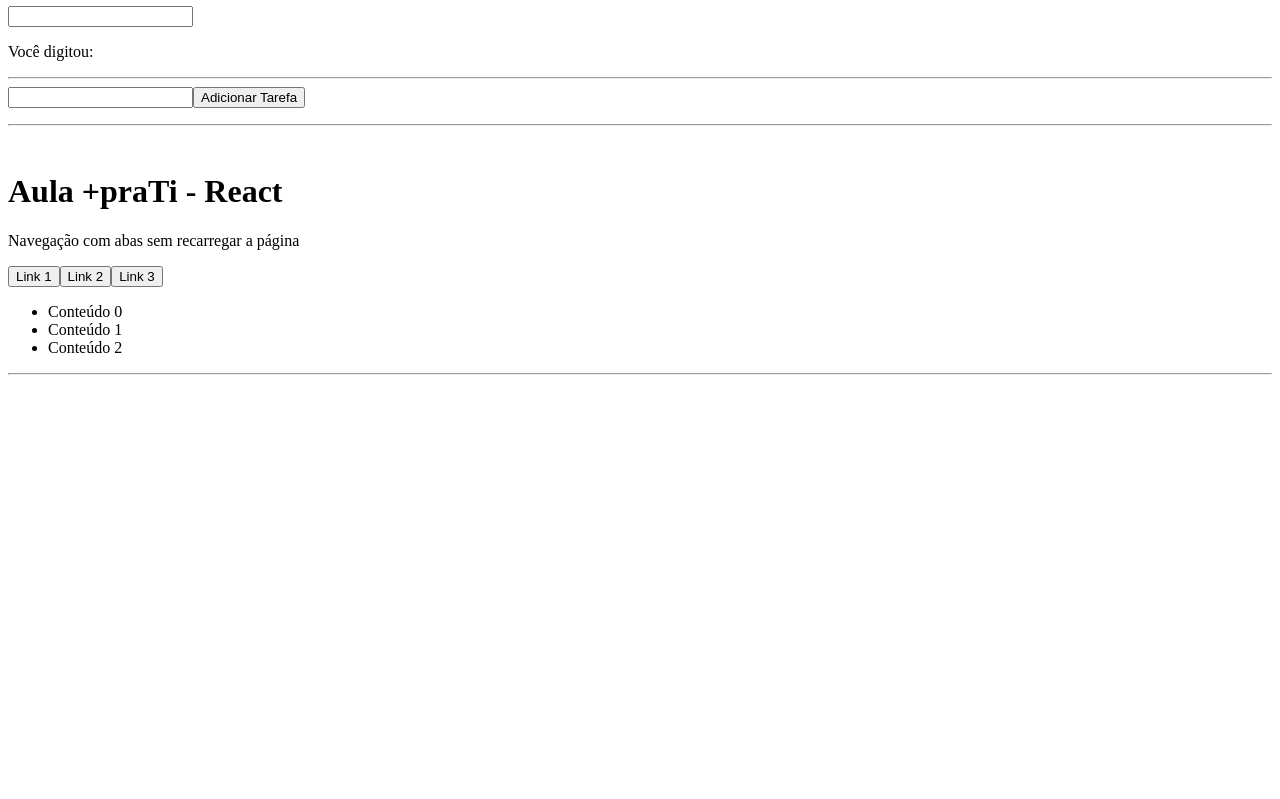
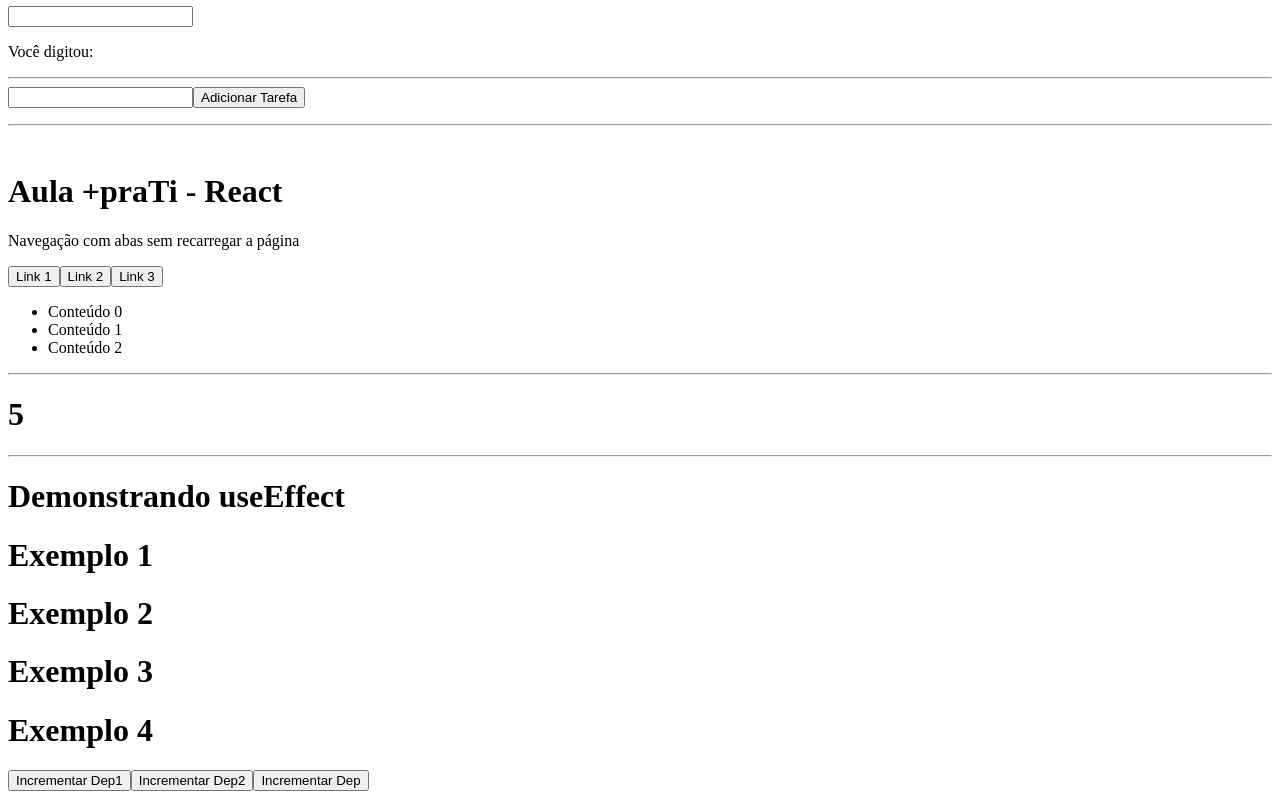
Before and after one commit to gabrielwillianfb/Studying-React, a React (Create React App) app: page / in a window 1280 px wide. Shown: the part 285-1084 px from the top of the page. Before the commit the page ends 800 px from the top, so only its background shows below. Built offline with nearby package versions, Linux system fonts and the light colour scheme; the HTML template or start-up script is replaced by a standard one.

Commit message:
Adicionado componentes para testar o LifeCycle do useEffect

```diff
--- a/src/App.js
+++ b/src/App.js
@@ -4,6 +4,8 @@ import Counter from "./components/UniqueComponents/Counter";
 import MirrorText from "./components/UniqueComponents/MirrorText";
 import ToDoList from "./components/UniqueComponents/ToDoList";
 import NavegacaoComAbas from "./components/UniqueComponents/NevegacaoComAbas";
+import TimerComponent from "./components/UniqueComponents/LifeCycle";
+import UseEffectDefinition from "./components/UniqueComponents/LifeCycle2";
 
 const item = {
   author: "Gabriel",
@@ -26,6 +28,9 @@ function App() {
       <hr></hr>
       <NavegacaoComAbas />
       <hr></hr>
+      <TimerComponent />
+      <hr></hr>
+      <UseEffectDefinition />
     </>
   );
 }
--- /dev/null
+++ b/src/components/UniqueComponents/LifeCycle.js
@@ -0,0 +1,24 @@
+import { useState, useEffect } from "react";
+
+function TimerComponent() {
+  const [count, setCount] = useState(0);
+
+  // useEffect é um hook que executa um efeito colateral
+  // O efeito aqui é iniciar um temporizador que incrementa 'count' a cada segundo
+  useEffect(() => {
+    const timerId = setInterval(() => {
+      setCount((prevCount) => prevCount + 1);
+    }, 1000);
+
+    return () => {
+      clearInterval(timerId);
+      console.log("Timer foi limpo");
+    };
+  }, []);
+  // O array vazio como segundo argumento garante que o efeito só será executado uma vez, após a montagem do componente
+
+  // Renderiza um elemento <h1> que exibe o valor atual de 'count'
+  return <h1>{count}</h1>;
+}
+
+export default TimerComponent;
--- /dev/null
+++ b/src/components/UniqueComponents/LifeCycle2.js
@@ -0,0 +1,69 @@
+import { useEffect, useState } from 'react';
+
+// Exemplo 1: useEffect sem dependências
+function Example1() {
+    useEffect(() => {
+        // Este efeito será executado após cada renderização, tanto na montagem quanto nas atualizações do componente.
+        console.log('Efeito sem dependências: montado ou atualizado');
+    });
+
+    return <h1>Exemplo 1</h1>;
+}
+
+// Exemplo 2: useEffect com dependências
+function Example2({ dependencia1, dependencia2 }) {
+    useEffect(() => {
+        // Este efeito será executado apenas na montagem inicial e sempre que 'dependencia1' ou 'dependencia2' mudarem.
+        console.log('Efeito com dependências: montado ou dependência mudou');
+    }, [dependencia1, dependencia2]);
+
+    return <h1>Exemplo 2</h1>;
+}
+
+// Exemplo 3: useEffect que executa apenas na montagem
+function Example3() {
+    useEffect(() => {
+        console.log('Efeito uma vez na montagem');
+    }, []);
+
+    return <h1>Exemplo 3</h1>;
+}
+
+// Exemplo 4: useEffect com função de limpeza
+function Example4({ dependencia }) {
+    useEffect(() => {
+        // Este efeito será executado na montagem inicial e sempre que 'dependencia' mudar.
+        console.log('Efeito com função de limpeza: montado ou dependência mudou');
+
+        // A função de limpeza retornada será executada antes da próxima execução do efeito
+        // ou na desmontagem do componente.
+        return () => {
+            console.log('Função de limpeza: antes da próxima execução ou desmontagem');
+        };
+    }, [dependencia]);
+
+    return <h1>Exemplo 4</h1>;
+}
+
+// Componente principal para demonstrar todos os exemplos
+function UseEffectDefinition() {
+    const [dep1, setDep1] = useState(0);
+    const [dep2, setDep2] = useState(0);
+    const [dep, setDep] = useState(0);
+
+    return (
+        <div>
+            <h1>Demonstrando useEffect</h1>
+            <Example1 />
+            <Example2 dependencia1={dep1} dependencia2={dep2} />
+            <Example3 />
+            <Example4 dependencia={dep} />
+
+            <button onClick={() => setDep1(dep1 + 1)}>Incrementar Dep1</button>
+            <button onClick={() => setDep2(dep2 + 1)}>Incrementar Dep2</button>
+            <button onClick={() => setDep(dep + 1)}>Incrementar Dep</button>
+        </div>
+    );
+}
+
+export default UseEffectDefinition;
```
